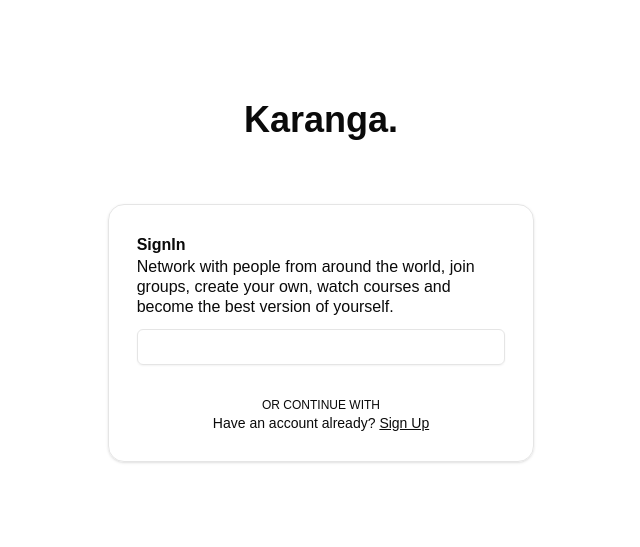
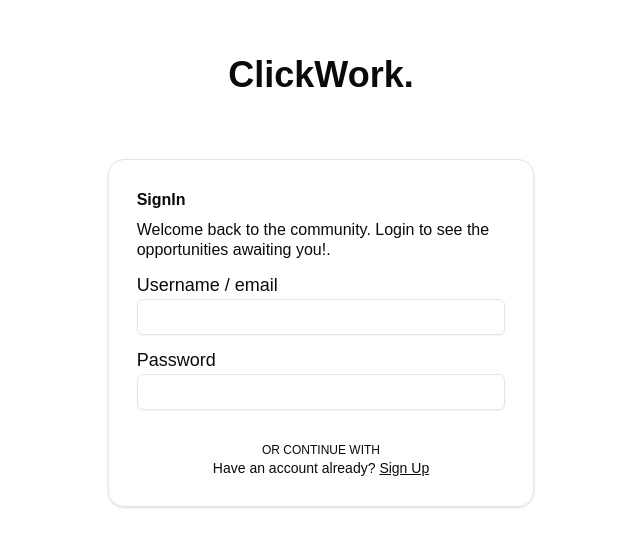
Before and after one commit to McAlwatan/Karanga, a Next.js app: page /sign-in in a window 1280 px wide. Shown: the part 119-666 px from the top of the page, without its empty margins (319-959 px from the left). Built offline with nearby package versions, Linux system fonts and the light colour scheme.

Commit message:
latest changes from new computer

```diff
--- a/src/app/(auth)/layout.tsx
+++ b/src/app/(auth)/layout.tsx
@@ -11,7 +11,7 @@ const AuthLayout = async ({ children }: Props) => {
     <div className="container h-screen flex justify-center items-center">
       <div className="flex flex-col w-full items-center py-24">
         <h2 className="text-4xl font-bold text-themeTextWhite">
-          <Link href={"/site"}>Karanga.</Link>
+          <Link href={"/site"}>ClickWork.</Link>
         </h2>
 
         <BackdropGradient
--- a/src/app/(auth)/sign-in/page.tsx
+++ b/src/app/(auth)/sign-in/page.tsx
@@ -4,12 +4,14 @@ import Link from "next/link";
 const SignInPage = () => {
   return (
     <>
-      <h5 className="font-bold text-base text-themeTextWhite">SignIn</h5>
+      <h5 className="font-bold text-base text-themeTextWhite text-[30px] mb-2">SignIn</h5>
       <p className="text-themeTextGray leading-tight mb-3">
-        Network with people from around the world, join groups, create your own,
-        watch courses and become the best version of yourself.
+        Welcome back to the community. Login to see the opportunities awaiting you!.
       </p>
-      <Input />
+      <p className="text-[18px]">Username / email</p>
+      <Input className="mb-3"/>
+      <p className="text-[18px]">Password</p>
+      <Input name="password" type="password"/>
       <div className="my-10 w-full relative">
         <div className="p-3 absolute text-themeTextGray text-xs top-1/2 left-1/2 transform -translate-x-1/2 -translate-y-1/2">
           OR CONTINUE WITH
--- a/src/app/(auth)/sign-up/page.tsx
+++ b/src/app/(auth)/sign-up/page.tsx
@@ -9,6 +9,13 @@ const SignUpPage = () => {
         Network with people from around the world, join groups, create your own,
         watch courses and become the best version of yourself.
       </p>
+      <p className="text-[18px]">Email</p>
+      <Input />
+      <p className="text-[18px]">Username</p>
+      <Input />
+      <p className="text-[18px]">Password</p>
+      <Input />
+      <p className="text-[18px]">Confirm Password</p>
       <Input />
       <div className="my-10 w-full relative">
         <div className="bg-black p-3 absolute text-themeTextGray text-xs top-1/2 left-1/2 transform -translate-x-1/2 -translate-y-1/2">
--- a/src/app/footer/page.tsx
+++ b/src/app/footer/page.tsx
@@ -3,19 +3,8 @@
 export default function FooterPage () {
 
     return (
-        <div>
-            <div>
-                <ul>
-                    <li>he</li>
-                    <li></li>
-                    <li></li>
-                    <li></li>
-                    <li></li>
-                </ul>
-            </div>
-            <div></div>
-            <div></div>
-            <div></div>
+        <div className="bg-slate-600 width-full height">
+            Footer
         </div>
     )
 
--- a/src/app/navbar/page.tsx
+++ b/src/app/navbar/page.tsx
@@ -81,8 +81,8 @@ export default function Navbar({ className }: NavbarProps) {
           </GlassCard>
 
           {/* Right Side: Mode Toggle */}
-          <div className="flex gap">
-            <Button>
+          <div className="flex gap-2">
+            <Button variant="default">
               <Link href={"/sign-in"}>
                 SignIn
               </Link>
--- a/src/app/site/layout.tsx
+++ b/src/app/site/layout.tsx
@@ -11,7 +11,6 @@ const layout = ({ children }: { children: React.ReactNode }) => {
         <Link href="/site" />
         <Navbar />
         {children}
-        <FooterPage />
       </main>
     </ThemeProvider>
   );
--- a/src/app/site/page.tsx
+++ b/src/app/site/page.tsx
@@ -4,12 +4,12 @@ export default function Home() {
   return (
     <div className="max-h-screen flex flex-col">
       <main className="flex-1 justify-center w-full p-4 mt-4">
-        <GradientText
-          className="text-[90px] font-semibold leading-none"
-          element="H2"
-        >
-         Something.
-        </GradientText>
+
+        <div>
+          <GradientText className="text-[50px] font-semibold leading-none"element="H2">
+            Welcome.
+          </GradientText>
+        </div>
       </main>
     </div>
   );
```
